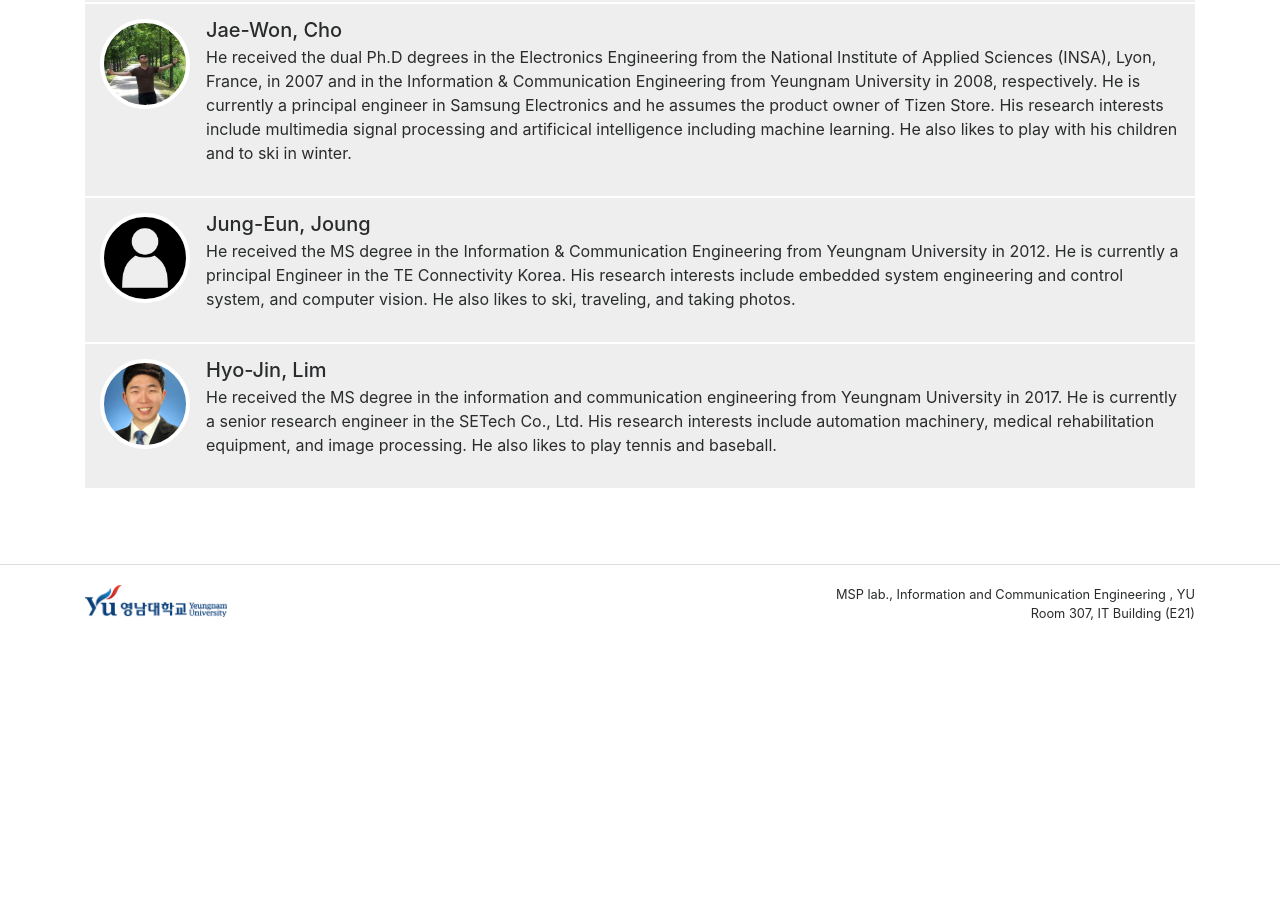
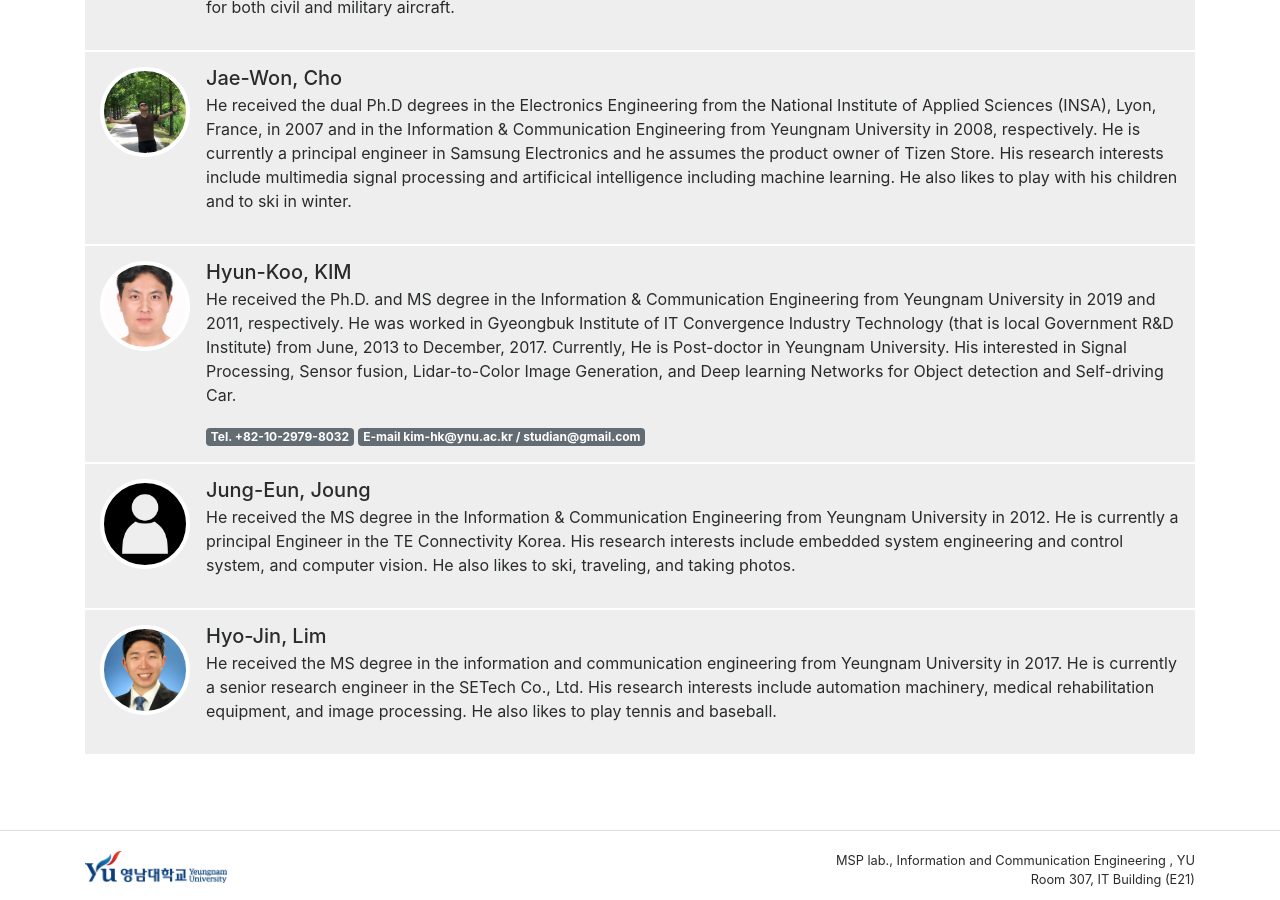
Before and after one commit to YU-MSP/yu-msp.github.io, a Jekyll site: the page built from members.html, in a window 1280 px wide and 900 px high, scrolled down 2803 px. Built offline with Jekyll 4.4.1, drawn with Linux system fonts in a browser that asks for light colours; nearby versions of some CDN libraries; before the commit the page ends 3446 px from its top, so only the background shows below that; some of the changed text lies outside the part shown.

Commit message:
no message

```diff
--- a/_data/members.yaml
+++ b/_data/members.yaml
@@ -28,13 +28,13 @@ professor:
     email: hoyoul@yu.ac.kr
 
 postdoc:
-  - name_kr: ...
-    name_en: ...
-    cover: ...
+  - name_kr: 김현구
+    name_en: Hyun-Koo, KIM
+    cover: KIM-Hyun-Koo.jpg
     body: >
-      ...
-    tel: ...
-    email: ...
+      He is Post-doctor. He received the Ph.D. and MS degree in the Information & Communication Engineering from Yeungnam University in 2019 and 2011, respectively. His interested in Signal Processing, Sensor fusion, Lidar-to-Color Image Generation, and Deep learning Networks for Object detection and Self-driving Car.
+    tel: +82-10-2979-8032
+    email: kim-hk@ynu.ac.kr / studian@gmail.com
 
 doctors:
   - name_kr: 김현구
@@ -106,6 +106,13 @@ alumnus:
     cover: Cho-Jae-Won.jpg
     body: >
       He received the dual Ph.D degrees in the Electronics Engineering from the National Institute of Applied Sciences (INSA), Lyon, France, in 2007 and in the Information & Communication Engineering from Yeungnam University in 2008, respectively. He is currently a principal engineer in Samsung Electronics and he assumes the product owner of Tizen Store. His research interests include multimedia signal processing and artificical intelligence including machine learning. He also likes to play with his children and to ski in winter.
+  - name_kr: 김현구
+    name_en: Hyun-Koo, KIM
+    cover: KIM-Hyun-Koo.jpg
+    body: >
+      He received the Ph.D. and MS degree in the Information & Communication Engineering from Yeungnam University in 2019 and 2011, respectively. He was worked in Gyeongbuk Institute of IT Convergence Industry Technology (that is local Government R&D Institute) from June, 2013 to December, 2017. Currently, He is Post-doctor in Yeungnam University. His interested in Signal Processing, Sensor fusion, Lidar-to-Color Image Generation, and Deep learning Networks for Object detection and Self-driving Car.
+    tel: +82-10-2979-8032
+    email: kim-hk@ynu.ac.kr / studian@gmail.com
   - name_kr: 정정은
     name_en: Jung-Eun, Joung
     body: >
```
